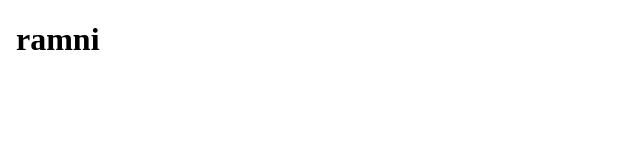
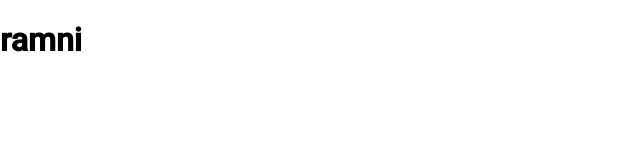
Before and after one commit to RamuBhatt/classDesigner, an Angular app: page / in a window 1280 px wide. Shown: the top 160 px of the page, without its empty margins (0-640 px from the left). Built offline with nearby package versions, Linux system fonts and the light colour scheme.

Commit message:
added material

```diff
--- a/angular.json
+++ b/angular.json
@@ -25,6 +25,7 @@
               "src/assets"
             ],
             "styles": [
+              "@angular/material/prebuilt-themes/pink-bluegrey.css",
               "src/styles.css"
             ],
             "scripts": []
@@ -84,6 +85,7 @@
               "src/assets"
             ],
             "styles": [
+              "@angular/material/prebuilt-themes/pink-bluegrey.css",
               "src/styles.css"
             ],
             "scripts": []
--- a/package.json
+++ b/package.json
@@ -11,10 +11,12 @@
   "private": true,
   "dependencies": {
     "@angular/animations": "^17.1.0",
+    "@angular/cdk": "^17.1.2",
     "@angular/common": "^17.1.0",
     "@angular/compiler": "^17.1.0",
     "@angular/core": "^17.1.0",
     "@angular/forms": "^17.1.0",
+    "@angular/material": "^17.1.2",
     "@angular/platform-browser": "^17.1.0",
     "@angular/platform-browser-dynamic": "^17.1.0",
     "@angular/router": "^17.1.0",
--- a/src/app/app.config.ts
+++ b/src/app/app.config.ts
@@ -2,7 +2,8 @@
 import { provideRouter } from '@angular/router';
 
 import { routes } from './app.routes';
+import { provideAnimationsAsync } from '@angular/platform-browser/animations/async';
 
 export const appConfig: ApplicationConfig = {
-  providers: [provideRouter(routes)]
+  providers: [provideRouter(routes), provideAnimationsAsync()]
 };
--- a/src/index.html
+++ b/src/index.html
@@ -6,6 +6,8 @@
   <base href="/">
   <meta name="viewport" content="width=device-width, initial-scale=1">
   <link rel="icon" type="image/x-icon" href="favicon.ico">
+  <link href="https://fonts.googleapis.com/css2?family=Roboto:wght@300;400;500&display=swap" rel="stylesheet">
+  <link href="https://fonts.googleapis.com/icon?family=Material+Icons" rel="stylesheet">
 </head>
 <body>
   <app-root></app-root>
--- a/src/styles.css
+++ b/src/styles.css
@@ -1 +1,4 @@
 /* You can add global styles to this file, and also import other style files */
+
+html, body { height: 100%; }
+body { margin: 0; font-family: Roboto, "Helvetica Neue", sans-serif; }
```
Also changed, not shown: 1 other file (tests, documents, lock files or other folders).
